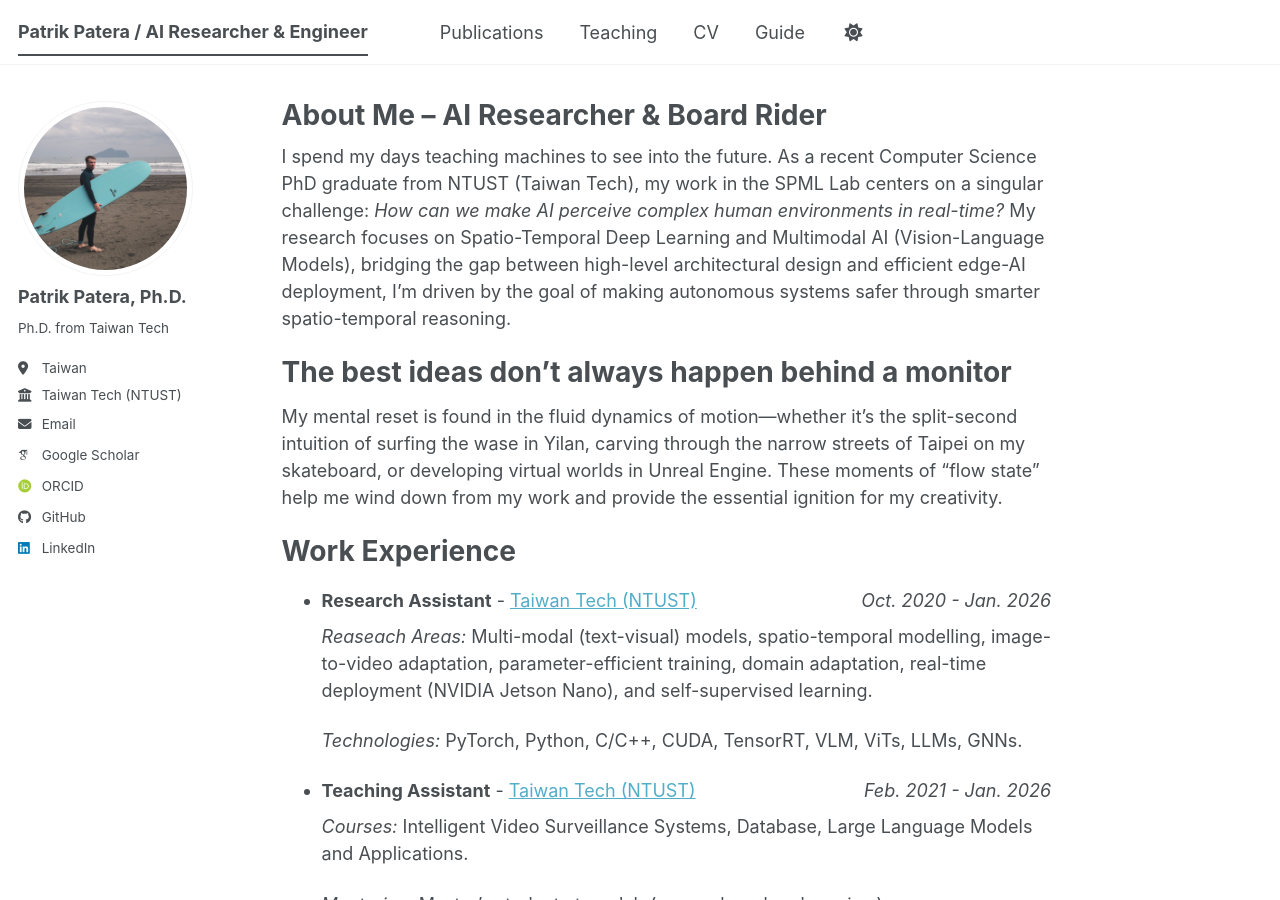
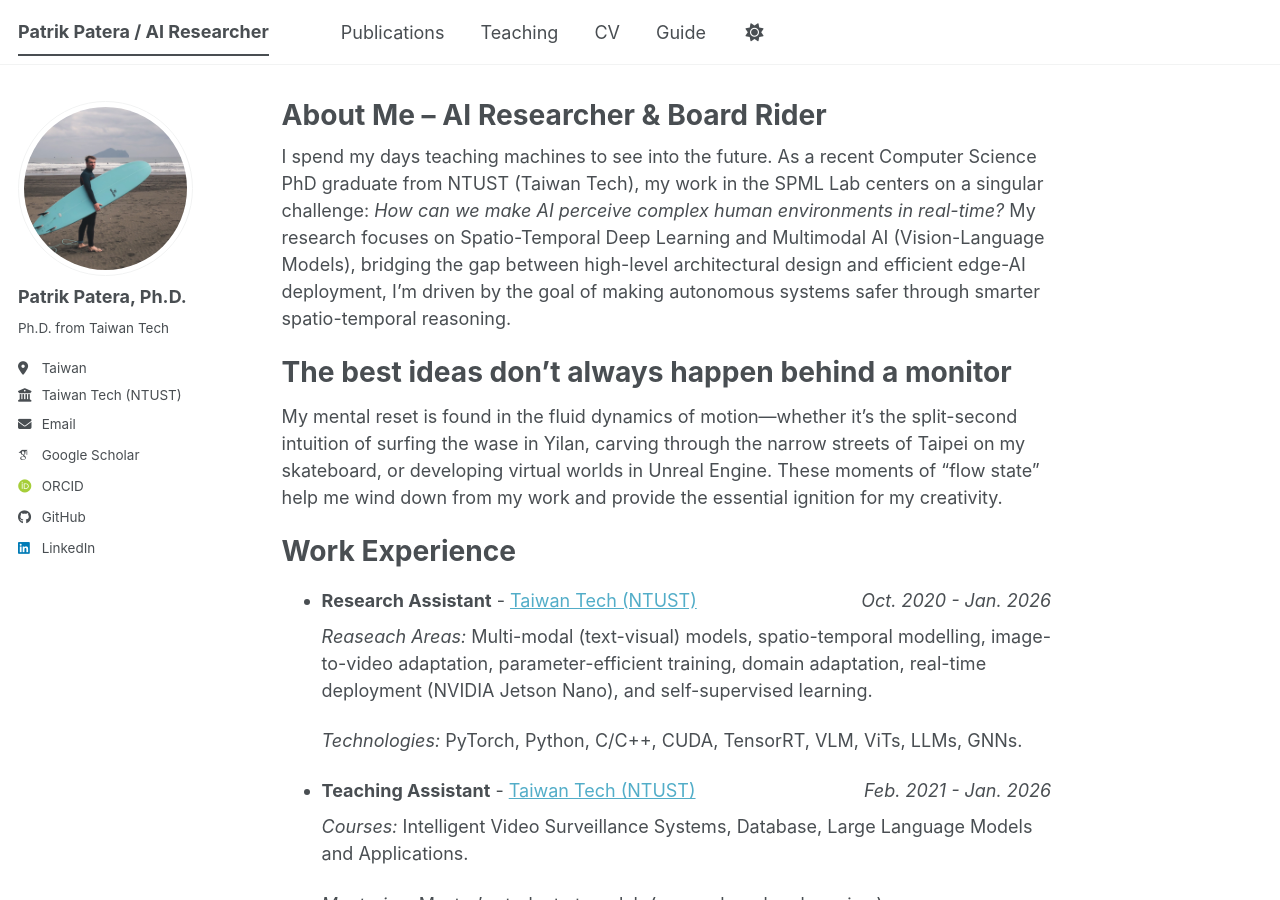
Before and after one commit to patpatera/patpatera.github.io, a Jekyll site: the page built from _pages/about.md, in a window 1280 px wide and 900 px high. Built offline with Jekyll 4.4.1, drawn with Linux system fonts in a browser that asks for light colours; some web fonts are replaced; a script bundle is joined from its source files by our own code; library files that are not in the unit come from our copies.

Commit message:
Update _config.yml

```diff
--- a/_config.yml
+++ b/_config.yml
@@ -9,7 +9,7 @@
 # Basic Site Settings
 locale                   : "en-US"
 site_theme               : "default" # The available themes options are "default", "air", "sunrise", "mint", "dirt" and "contrast"
-title                    : "Patrik Patera / AI Researcher & Engineer"
+title                    : "Patrik Patera / AI Researcher"
 title_separator          : "-"
 name                     : &name "Patrik Patera"
 description              : &description "Patrik Patera"   # Update this with a general description of your site, this is the default if not overridden by a page
```
